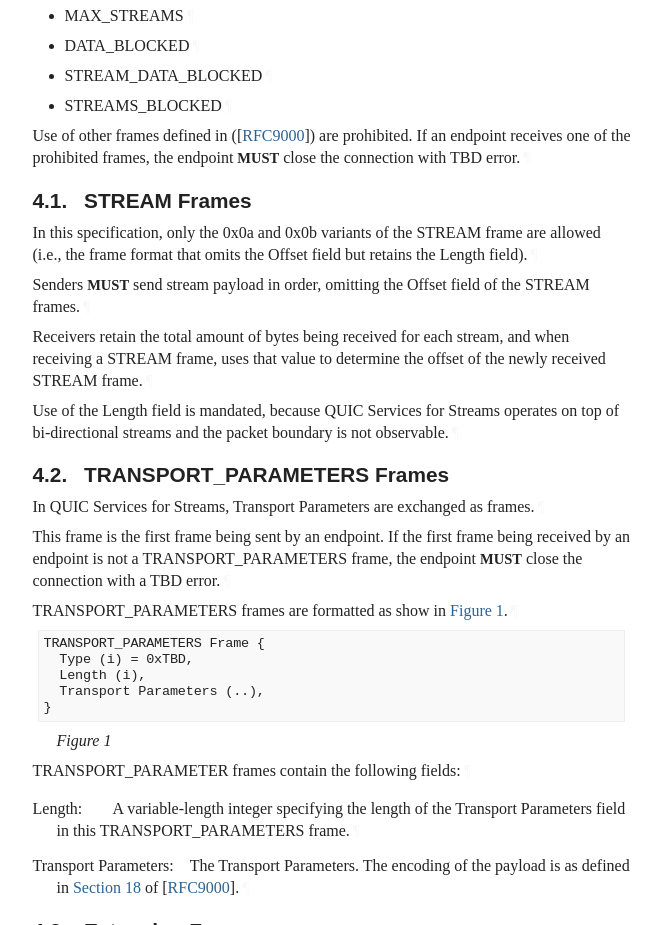
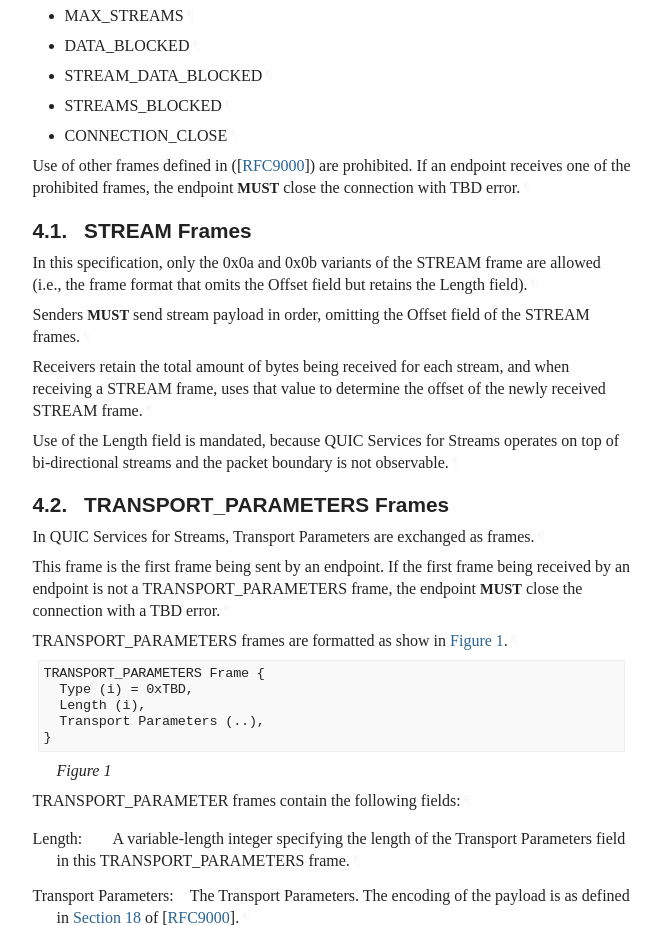
Before and after one commit to kazuho/draft-kazuho-quic-quic-on-streams, a plain HTML site: page draft-kazuho-quic-quic-services-for-streams.html in a window 1280 px wide. Shown: the part 1985-2910 px from the top of the page, without its empty margins (92-753 px from the left). Drawn offline with Linux system fonts and the light colour scheme; a web font is replaced by a local one.

Commit message:
Script updating gh-pages from edb8b18. [ci skip]

```diff
--- a/draft-kazuho-quic-quic-services-for-streams.html
+++ b/draft-kazuho-quic-quic-services-for-streams.html
@@ -1279,6 +1279,9 @@ modifications.<a href="#section-4-1" class="pilcrow">¶</a></p>
         <li class="normal" id="section-4-2.11">
           <p id="section-4-2.11.1">STREAMS_BLOCKED<a href="#section-4-2.11.1" class="pilcrow">¶</a></p>
 </li>
+        <li class="normal" id="section-4-2.12">
+          <p id="section-4-2.12.1">CONNECTION_CLOSE<a href="#section-4-2.12.1" class="pilcrow">¶</a></p>
+</li>
       </ul>
 <p id="section-4-3">Use of other frames defined in (<span>[<a href="#RFC9000" class="cite xref">RFC9000</a>]</span>) are prohibited. If an endpoint
 receives one of the prohibited frames, the endpoint <span class="bcp14">MUST</span> close the connection
```
Also changed, not shown: draft-kazuho-quic-quic-services-for-streams.txt.
